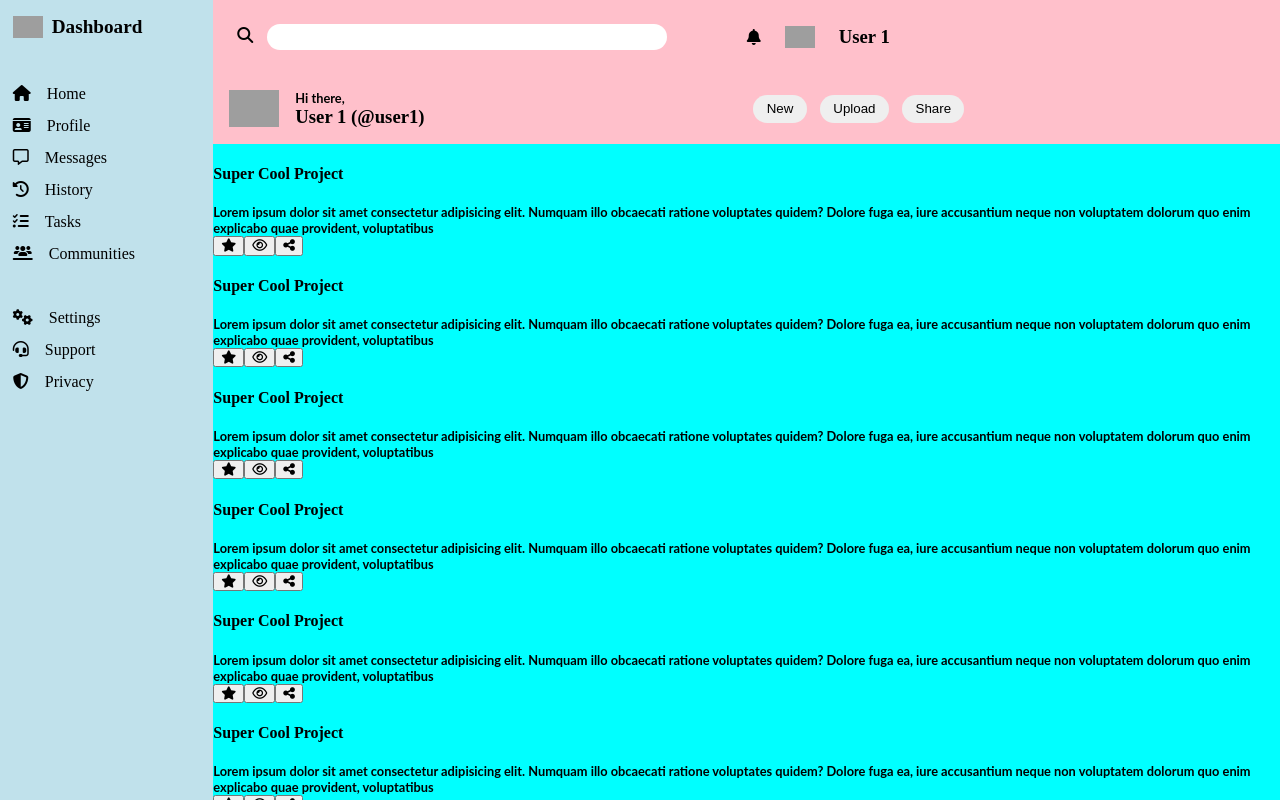
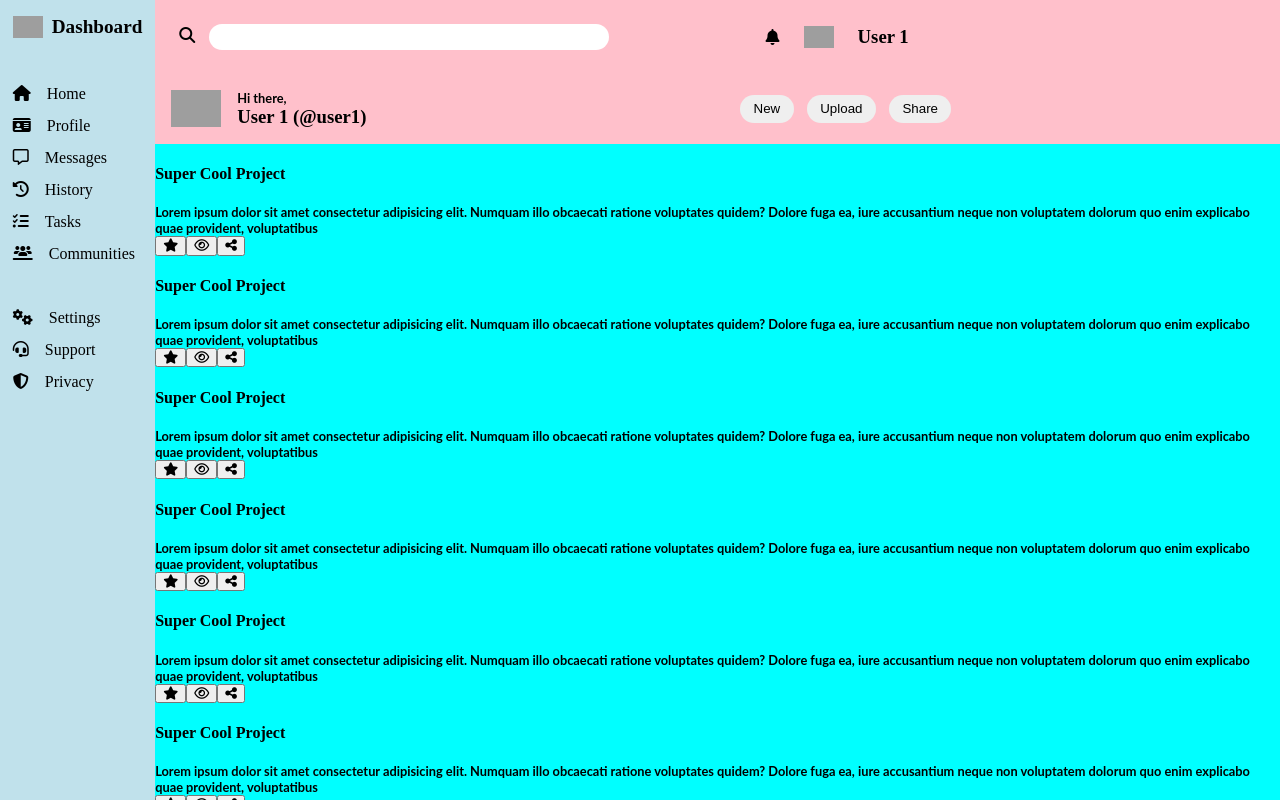
Before and after one commit to kebin20/admin-dashboard-new, a React (Create React App) app: page / in a window 1280 px wide. Shown: the top 800 px of the page. Built offline with nearby package versions, Linux system fonts and the light colour scheme; grey boxes are pictures that could not be loaded.

Commit message:
3 files modified

```diff
--- a/components/Header.css
+++ b/components/Header.css
@@ -50,6 +50,7 @@ input.search-box {
 .profile-sml {
   display: flex;
   align-items: center;
+  margin-left: 3em;
 }
 
 .profile-icon-sml {
@@ -63,6 +64,7 @@ input.search-box {
 .button-row {
   display: flex;
   align-items: center;
+  margin-left: 1em;
 }
 
 .button-row > button {
--- a/components/Sidebar.css
+++ b/components/Sidebar.css
@@ -5,6 +5,7 @@
   background-color: rgba(173, 216, 230, 0.767);
   color: black;
   padding-left: 0.8em;
+  padding-right: 0.8em;
 }
 
 a {
--- a/style.css
+++ b/style.css
@@ -9,7 +9,7 @@ body {
 
 .grid-container {
   display: grid;
-  grid-template-columns: 1fr 2fr 2fr 1fr;
+  grid-template-columns: 1fr auto;
   grid-template-rows: 1fr auto;
   margin: 0;
   grid-template-areas:
```
